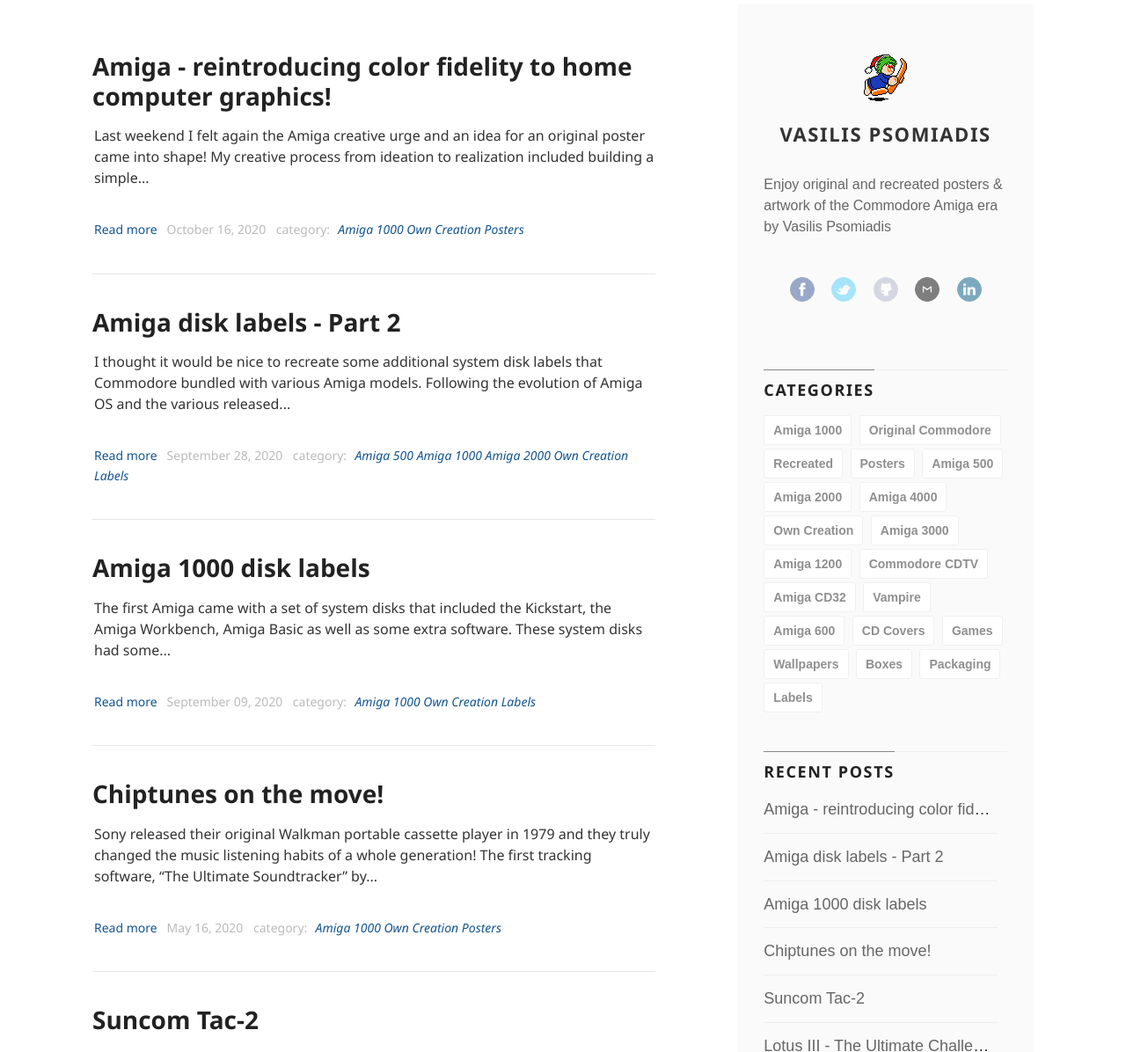
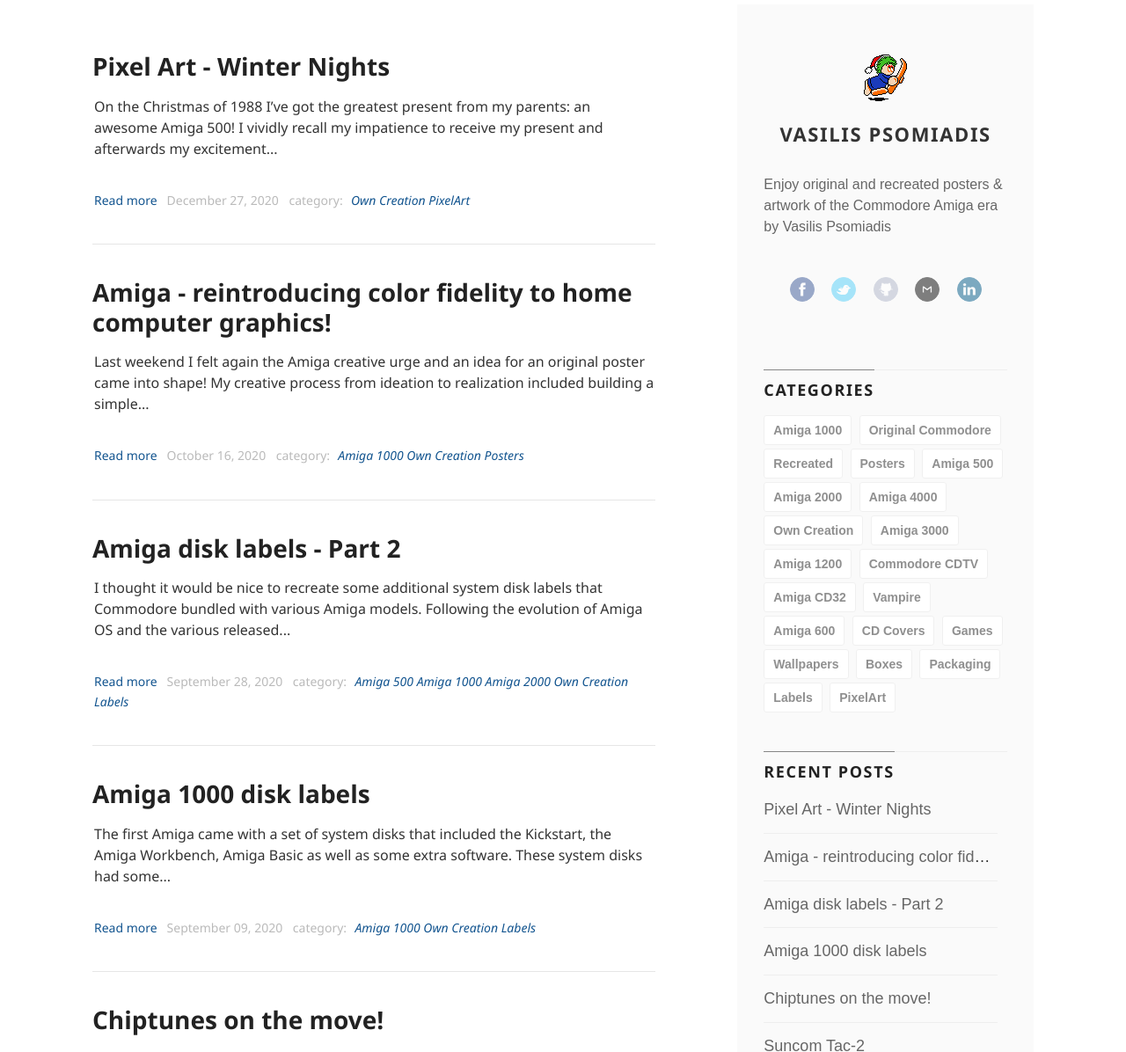
Before and after one commit to amigaposters/amigaposters.github.io, a Jekyll site: the page built from index.html, in a window 1280 px wide and 1400 px high, scrolled down 596 px. Shown: the part 204-1400 px from the top of the window at 88% size. Built offline with Jekyll 4.4.1, drawn with Linux system fonts in a browser that asks for light colours; the list of posts is cut into pages by our own code; comment, search, counter and statistics services are not loaded; some of the changed text lies outside the part shown.

Commit message:
December 2020 update
New post added

```diff
--- /dev/null
+++ b/_posts/2020-12-27-amiga-pixelart-winter-nights.md
@@ -0,0 +1,15 @@
+---
+layout: post
+title: Pixel Art - Winter Nights
+lang: en
+categories: [Own Creation, PixelArt]
+tags: []
+---
+On the Christmas of 1988 I've got the greatest present from my parents: an awesome Amiga 500!
+<br><br>
+I vividly recall my impatience to receive my present and afterwards my excitement that I was the lucky owner of such an incredible computer. With schools closed and a heavy snowing weather limiting outside activities I've spent almost all of the holidays exploring the magic world of Amiga!
+
+Winter Nights is a nostalgic trip back to that memories. It uses the PAL high-resolution screen mode, meaning 640x512 pixels, in 16 colors. Created entirely with Personal Paint 7.1 running in WinUAE.
+<br><br>
+<img src="\assets\img\pixelart\amiga-pixelart-winternights.png"><br>
+<span style="font-size:small; font-style: italic">Amiga Pixel Art: Winter Nights</span>
```
Also changed, not shown: _posts/2018-11-25-defender-of-the-crown.md (+1 -1 lines), assets/img/pixelart/amiga-pixelart-winternights.png (added), 5 other files.
